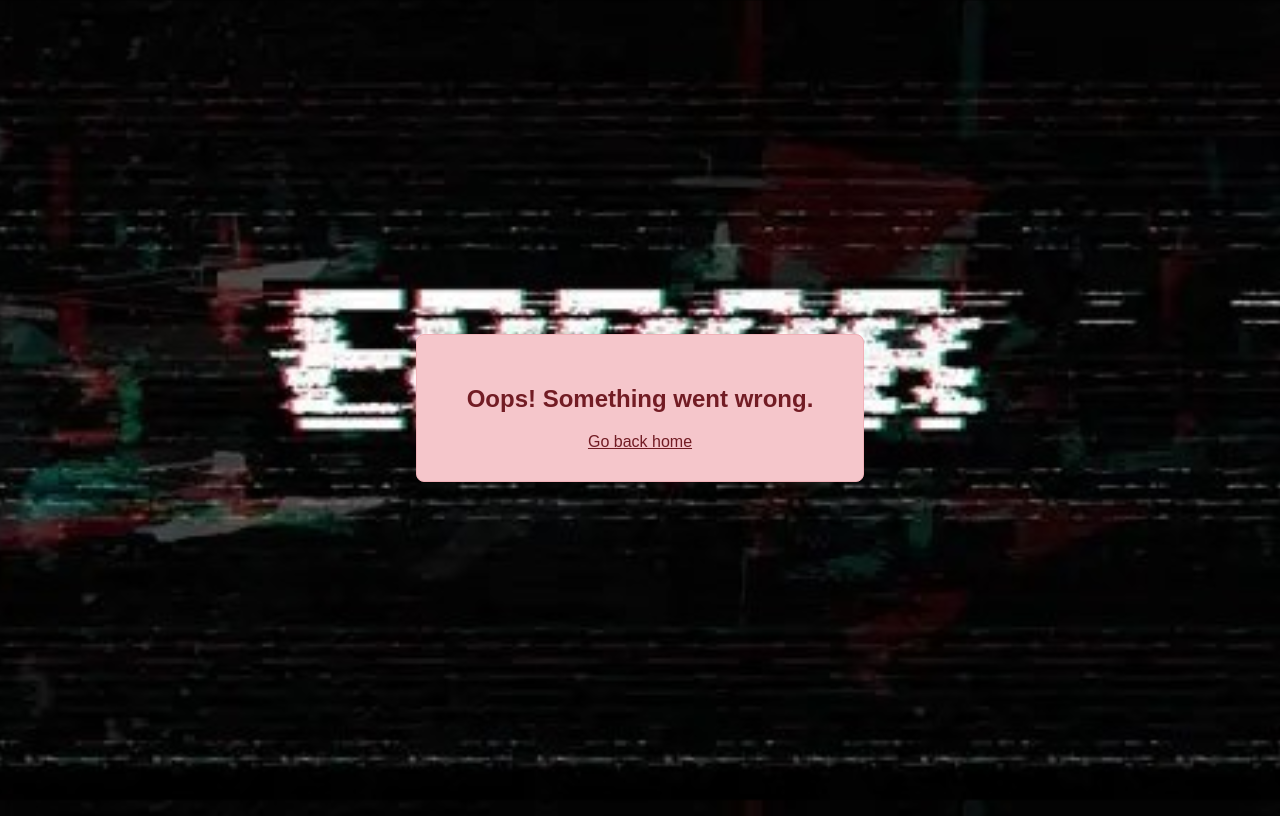
After one commit to Mohd-Hamza-Khan/Secure-File-Sharing-System-On-Cloud, a Django app: template core/templates/error.html in a window 1280 px wide. The commit adds this page. Run offline with Django 4.2, Linux system fonts and the light colour scheme; the template is opened without the code that fills it, so the values that code supplies are empty.

Commit message:
add bg-images

```diff
--- /dev/null
+++ b/core/templates/error.html
@@ -0,0 +1,39 @@
+{% load static %}
+<!DOCTYPE html>
+<html lang="en">
+<head>
+    <meta charset="UTF-8">
+    <title>Error</title>
+    <style>
+        body {
+            font-family: Arial, sans-serif;
+            background: url("{% static 'img/bg4.jpg' %}") no-repeat center center fixed;
+            {% comment %} background: #f8d7da; {% endcomment %}
+            color: #721c24;
+            display: flex;
+            justify-content: center;
+            align-items: center;
+            background-size: cover;
+            min-height: 100vh;
+        }
+        .error-box {
+            background: #f5c6cb;
+            border: 1px solid #f1b0b7;
+            padding: 30px 50px;
+            border-radius: 8px;
+            text-align: center;
+        }
+        a {
+            color: #721c24;
+            text-decoration: underline;
+        }
+    </style>
+</head>
+<body class="py-4">
+    <div class="error-box">
+        <h2>Oops! Something went wrong.</h2>
+        <p>{{ message }}</p>
+        <a href="{% url 'index' %}">Go back home</a>
+    </div>
+</body>
+</html>
--- a/core/templates/navbar.html
+++ b/core/templates/navbar.html
@@ -41,7 +41,7 @@
     <ul class="navbar-nav ms-auto">
         {% if user.is_authenticated %}
         <li class="nav-item">
-            <a class="nav-link text-dark" href="/" id="profileDropdown" role="button">
+            <a class="nav-link text-white" href="/" id="profileDropdown" role="button">
             Logged in as <strong>{{ user.username }}</strong>
             </a>
         </li>
--- a/core/urls.py
+++ b/core/urls.py
@@ -9,5 +9,8 @@ urlpatterns = [
     # path("upload/", views.upload_view, name="upload"),
     path("download/<int:pk>/", views.download_decrypt, name="download"),
     path("login/", auth_views.LoginView.as_view(template_name="login.html"), name="login"),
-    path("logout/", auth_views.LogoutView.as_view(next_page="/"), name="logout"),
+    path("logout/", views.logout_view, name="logout"),
 ]
+
+handler404 = views.custom_404_view
+handler500 = views.custom_500_view
```
Also changed, not shown: core/views.py (+27 -17 lines), core/static/img/bg4.jpg (added).
